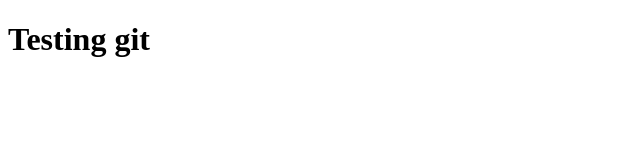
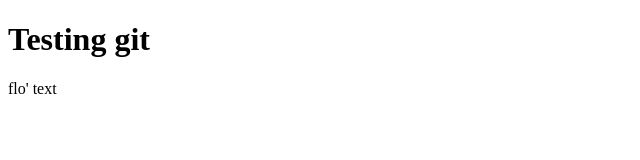
Before and after one commit to ReaganS94/git-test-se02, a plain HTML site: page index.html in a window 1280 px wide. Shown: the full height of the page, 0-640 px from the left. Drawn offline with Linux system fonts and the light colour scheme.

Commit message:
p-tag added to test github

```diff
--- a/index.html
+++ b/index.html
@@ -7,5 +7,6 @@
 	</head>
 	<body>
 		<h1>Testing git</h1>
+		<p>flo' text</p>
 	</body>
 </html>
```
Lines whose indentation alone changed are shown as unchanged.
